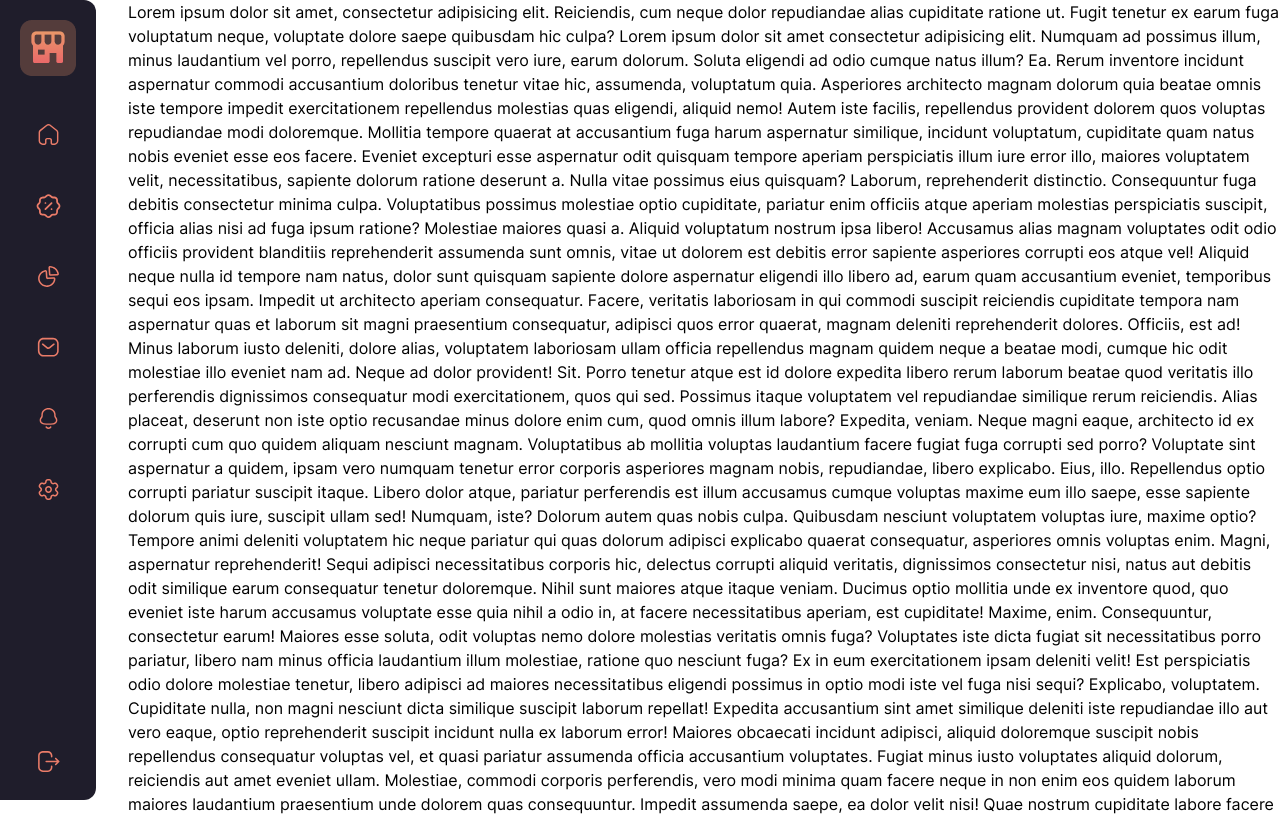
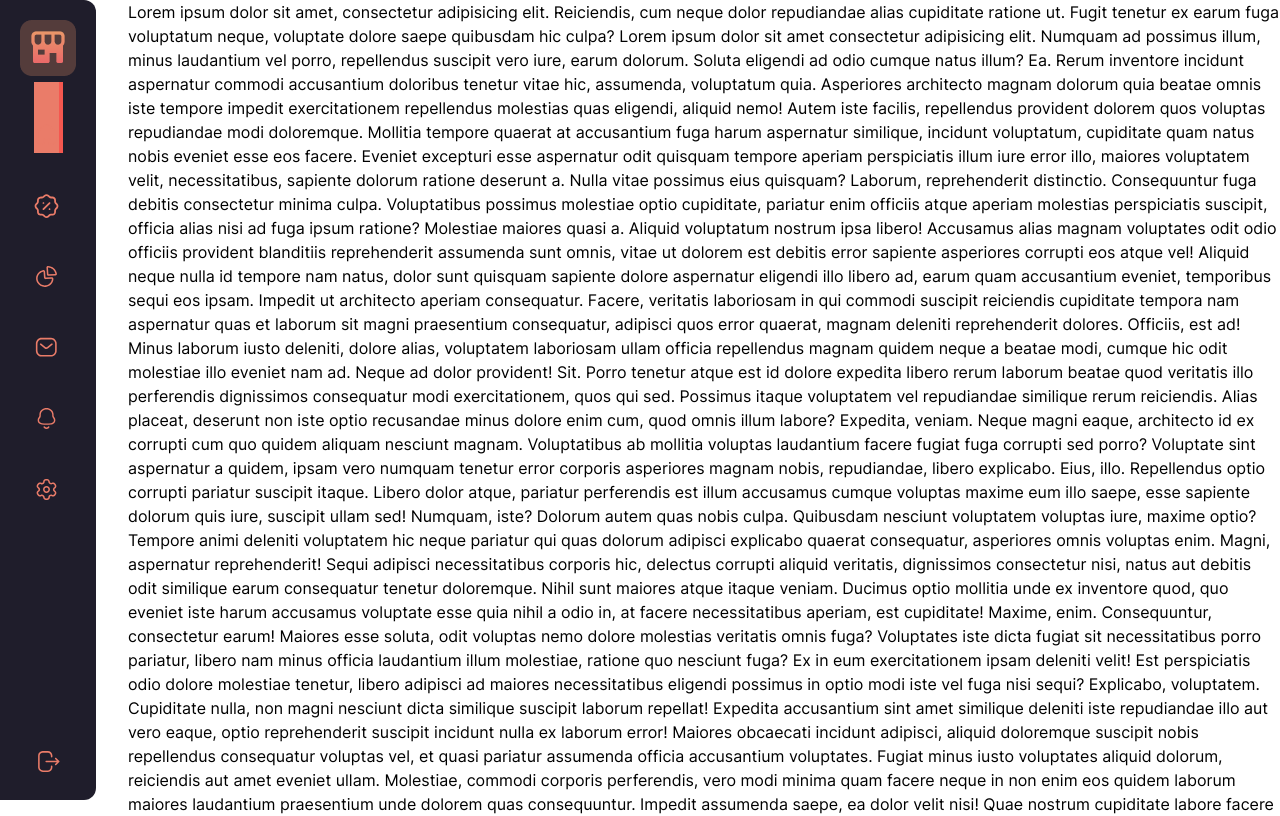
Before and after one commit to evergreenx/Food-POS, a Next.js app: page / in a window 1280 px wide. Shown: the top 816 px of the page. Built offline with nearby package versions, Linux system fonts and the light colour scheme.

Commit message:
still on tyhe sidebar

```diff
--- a/src/components/sidebar/index.tsx
+++ b/src/components/sidebar/index.tsx
@@ -1,5 +1,7 @@
+import Tooltip from '@mui/material/Tooltip';
 import Image from 'next/image';
 import Link from 'next/link';
+import { useRouter } from 'next/router';
 import React from 'react';
 
 import Dashboard from '../../../public/images/Dashboard.svg';
@@ -10,16 +12,22 @@ import Logo from '../../../public/images/Logo.png';
 import Message from '../../../public/images/Message.svg';
 import Notification from '../../../public/images/Notification.svg';
 import Setting from '../../../public/images/Setting.svg';
+
 export default function index() {
+  const router = useRouter();
   return (
     <div className='bg-secondary fixed flex flex-col h-full items-center justify-between p-5 rounded-r-xl w-24'>
       <div className='logo'>
+        <Link href='/' passHref>
           <Image src={Logo} className='h-24 mt-12 mx-auto w-24' alt='logo' />
+        </Link>
       </div>
 
       <section className='flex flex-col h-full sidebar-links'>
+        <Tooltip title='Home' placement='right-end'>
+          <Link href='/' passHref>
+            <a className={router.pathname == '/' ? 'active' : ''}>
               <div className='pt-3 lg:pt-5 xl:pt-10'>
-          <Link href='/' passHref>
                 <Image
                   src={Home}
                   className='cursor-pointer h-24 w-24'
@@ -27,9 +35,12 @@ export default function index() {
                   height={25}
                   width={25}
                 />
+              </div>
+            </a>
           </Link>
-        </div>
+        </Tooltip>
 
+        <Tooltip title='Discount' placement='right-end'>
           <div className='pt-3 lg:pt-5 xl:pt-10'>
             <Link href='/' passHref>
               <Image
@@ -41,7 +52,9 @@ export default function index() {
               />
             </Link>
           </div>
+        </Tooltip>
 
+        <Tooltip title='Dashboard' placement='right-end'>
           <div className='pt-3 lg:pt-5 xl:pt-10'>
             <Link href='/' passHref>
               <Image
@@ -53,7 +66,9 @@ export default function index() {
               />
             </Link>
           </div>
+        </Tooltip>
 
+        <Tooltip title='Message' placement='right-end'>
           <div className='pt-3 lg:pt-5 xl:pt-10'>
             <Link href='/' passHref>
               <Image
@@ -65,7 +80,9 @@ export default function index() {
               />
             </Link>
           </div>
+        </Tooltip>
 
+        <Tooltip title='Notification' placement='right-end'>
           <div className='pt-3 lg:pt-5 xl:pt-10'>
             <Link href='/' passHref>
               <Image
@@ -77,7 +94,9 @@ export default function index() {
               />
             </Link>
           </div>
+        </Tooltip>
 
+        <Tooltip title='Setting' placement='right-end'>
           <div className='pt-3 lg:pt-5 xl:pt-10'>
             <Link href='/setting' passHref>
               <Image
@@ -89,6 +108,7 @@ export default function index() {
               />
             </Link>
           </div>
+        </Tooltip>
       </section>
 
       <div className='logout'>
--- a/src/pages/setting.tsx
+++ b/src/pages/setting.tsx
@@ -1,5 +1,14 @@
+import Chip from '@mui/material/Chip';
+import Stack from '@mui/material/Stack';
 import React from 'react';
+export default function setting() {
+  return <div className='pl-32'>
 
-export default function setting() {
-  return <div className='pl-32'>setting page</div>;
+    setting page
+
+    <Stack direction="row" spacing={1}>
+      <Chip label="Chip Filled" />
+      <Chip label="Chip Outlined" variant="outlined" />
+    </Stack>
+    </div>;
 }
--- a/src/styles/globals.css
+++ b/src/styles/globals.css
@@ -47,19 +47,19 @@
 
   /* #region  /**=========== Typography =========== */
   h1 {
-    @apply font-primary text-2xl font-bold md:text-4xl;
+    @apply font-bold font-primary text-2xl md:text-4xl;
   }
 
   h2 {
-    @apply font-primary text-xl font-bold md:text-3xl;
+    @apply font-bold font-primary text-xl md:text-3xl;
   }
 
   h3 {
-    @apply font-primary text-lg font-bold md:text-2xl;
+    @apply font-bold font-primary text-lg md:text-2xl;
   }
 
   h4 {
-    @apply font-primary text-base font-bold md:text-lg;
+    @apply font-bold font-primary text-base md:text-lg;
   }
 
   body {
@@ -103,3 +103,8 @@
     background-size: 0 2px, 100% 2px;
   }
 }
+
+.active {
+  border-right: 4px solid #f5574f;
+  background-color: #EA7C69;
+}
```
Lines whose indentation alone changed are shown as unchanged.
